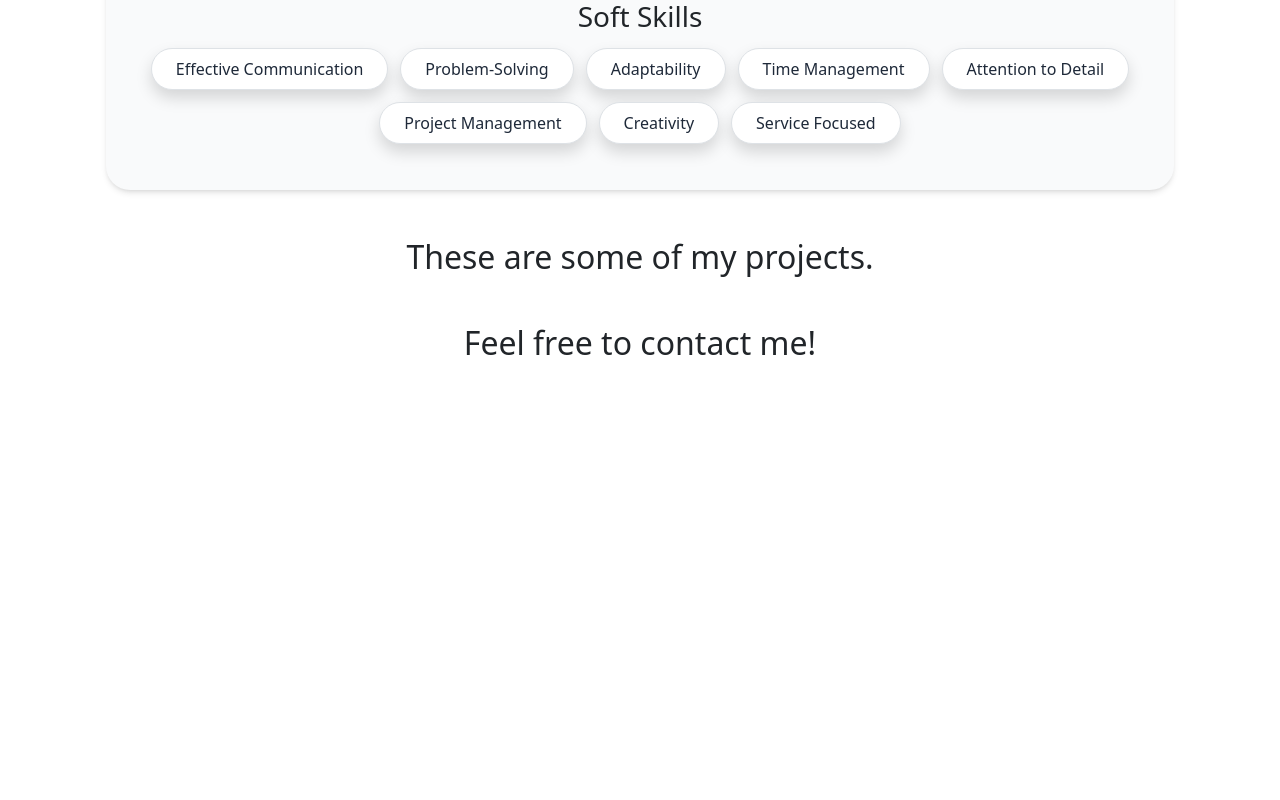
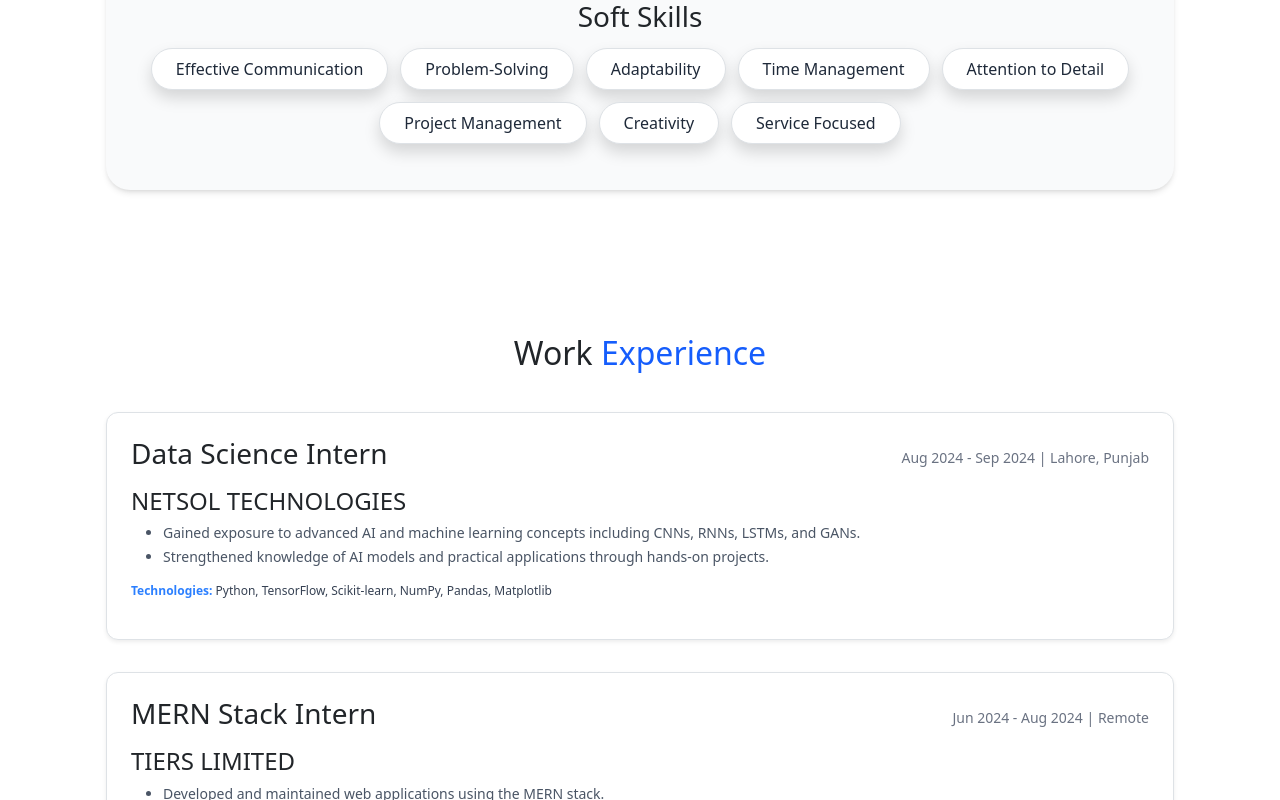
Before and after one commit to Abdur-Rehman-643/abdur-react-portfolio, a React (Vite) app: page / in a window 1280 px wide. Shown: the part 2000-2800 px from the top of the page. Before the commit the page ends 2370 px from the top, so only its background shows below. Built offline with nearby package versions, Linux system fonts and the light colour scheme.

Commit message:
complete Experience with animations and styling

```diff
--- a/src/components/Portfolio.jsx
+++ b/src/components/Portfolio.jsx
@@ -7,6 +7,7 @@ import About from "../pages/About";
 import Skills from "../pages/Skills";
 import Projects from "../pages/Projects";
 import Contact from "../pages/Contact";
+import Experience from "../pages/Experience";
 
 function Portfolio() {
   const [isAtTop, setIsAtTop] = useState(true);
@@ -44,6 +45,7 @@ function Portfolio() {
         <Home />
         <About />
         <Skills />
+        <Experience />
         <Projects />
         <Contact />
       </main>
--- a/src/pages/Experience.jsx
+++ b/src/pages/Experience.jsx
@@ -1,5 +1,117 @@
-function Experience() {
-  return <h2 className="text-center mt-5">Here is my work experience.</h2>;
-}
+import React, { useRef, useEffect, useState } from "react";
+
+// Experience data
+const experiences = [
+  {
+    role: "Data Science Intern",
+    company: "NETSOL TECHNOLOGIES",
+    location: "Lahore, Punjab",
+    date: "Aug 2024 - Sep 2024",
+    technologies: "Python, TensorFlow, Scikit-learn, NumPy, Pandas, Matplotlib",
+    points: [
+      "Gained exposure to advanced AI and machine learning concepts including CNNs, RNNs, LSTMs, and GANs.",
+      "Strengthened knowledge of AI models and practical applications through hands-on projects.",
+    ],
+  },
+  {
+    role: "MERN Stack Intern",
+    company: "TIERS LIMITED",
+    location: "Remote",
+    date: "Jun 2024 - Aug 2024",
+    technologies:
+      "MongoDB, Express.js, React, Node.js, JavaScript, HTML, CSS, Git",
+    points: [
+      "Developed and maintained web applications using the MERN stack.",
+      "Contributed to coding, debugging, and enhancing full-stack features.",
+      "Gained experience with modern web tech and collaborative workflows.",
+    ],
+  },
+];
+
+// Individual experience card
+const ExperienceCard = ({ experience, delay, isVisible }) => (
+  <div
+    className={`bg-white p-4 sm:p-5 rounded-xl border border-gray-200 shadow-sm transition-all duration-500 transform hover:-translate-y-1 hover:shadow-md ${
+      isVisible ? "opacity-100 translate-y-0" : "opacity-0 translate-y-6"
+    }`}
+    style={{
+      transitionDelay: `${delay}s`,
+    }}
+  >
+    <div className="flex flex-col sm:flex-row sm:justify-between sm:items-center mb-2">
+      <h3 className="text-base sm:text-lg font-semibold text-gray-800">
+        {experience.role}
+      </h3>
+      <span className="text-gray-500 text-xs sm:text-sm font-medium">
+        {experience.date} | {experience.location}
+      </span>
+    </div>
+
+    <h4 className="text-gray-600 font-medium mb-2 text-sm sm:text-base">
+      {experience.company}
+    </h4>
+
+    <ul className="list-disc pl-5 space-y-1 text-gray-600 text-sm">
+      {experience.points.map((point, idx) => (
+        <li key={idx}>{point}</li>
+      ))}
+    </ul>
+
+    <p className="mt-2 text-xs text-blue-500 font-semibold">
+      Technologies:{" "}
+      <span className="text-gray-700 font-normal">
+        {experience.technologies}
+      </span>
+    </p>
+  </div>
+);
+
+// Experience section
+const Experience = () => {
+  const experienceRef = useRef(null);
+  const [isVisible, setIsVisible] = useState(false);
+
+  // Visibility logic on scroll
+  useEffect(() => {
+    const handleScroll = () => {
+      if (experienceRef.current) {
+        const rect = experienceRef.current.getBoundingClientRect();
+        const inView = rect.top < window.innerHeight && rect.bottom > 0;
+        setIsVisible(inView);
+      }
+    };
+    window.addEventListener("scroll", handleScroll, { passive: true });
+    handleScroll(); // Check on load
+    return () => window.removeEventListener("scroll", handleScroll);
+  }, []);
+
+  return (
+    <section
+      id="experience"
+      ref={experienceRef}
+      className="mt-20 py-16 bg-white rounded-t-3xl"
+    >
+      <div className="max-w-6xl mx-auto px-4 sm:px-6 lg:px-8">
+        <h2
+          className={`text-2xl sm:text-3xl font-bold text-center mb-12 transition-opacity duration-700 ${
+            isVisible ? "opacity-100" : "opacity-0"
+          }`}
+        >
+          Work <span className="text-blue-600">Experience</span>
+        </h2>
+        <div className="mt-10 space-y-6 sm:space-y-8">
+          {experiences.map((exp, index) => (
+            <ExperienceCard
+              key={index}
+              experience={exp}
+              delay={index * 0.2}
+              isVisible={isVisible}
+            />
+          ))}
+        </div>
+      </div>
+    </section>
+  );
+};
 
 export default Experience;
```
